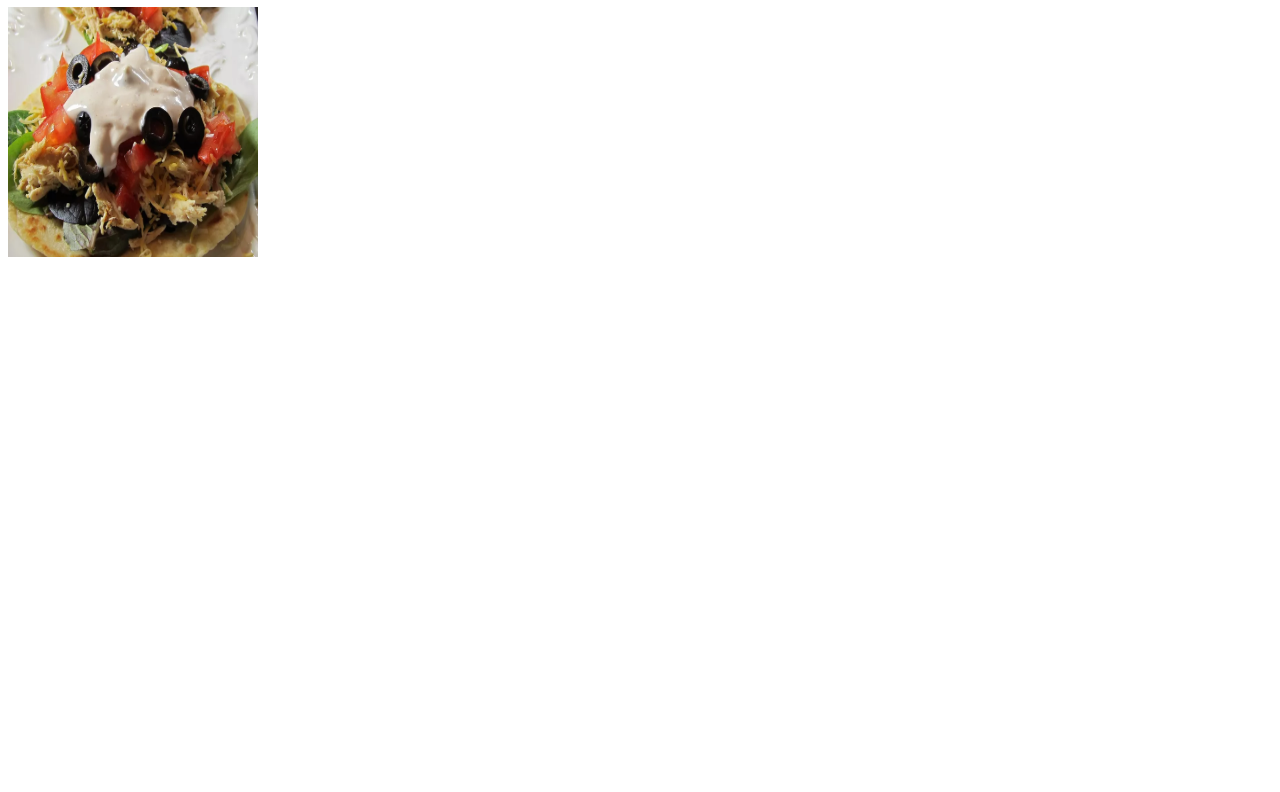
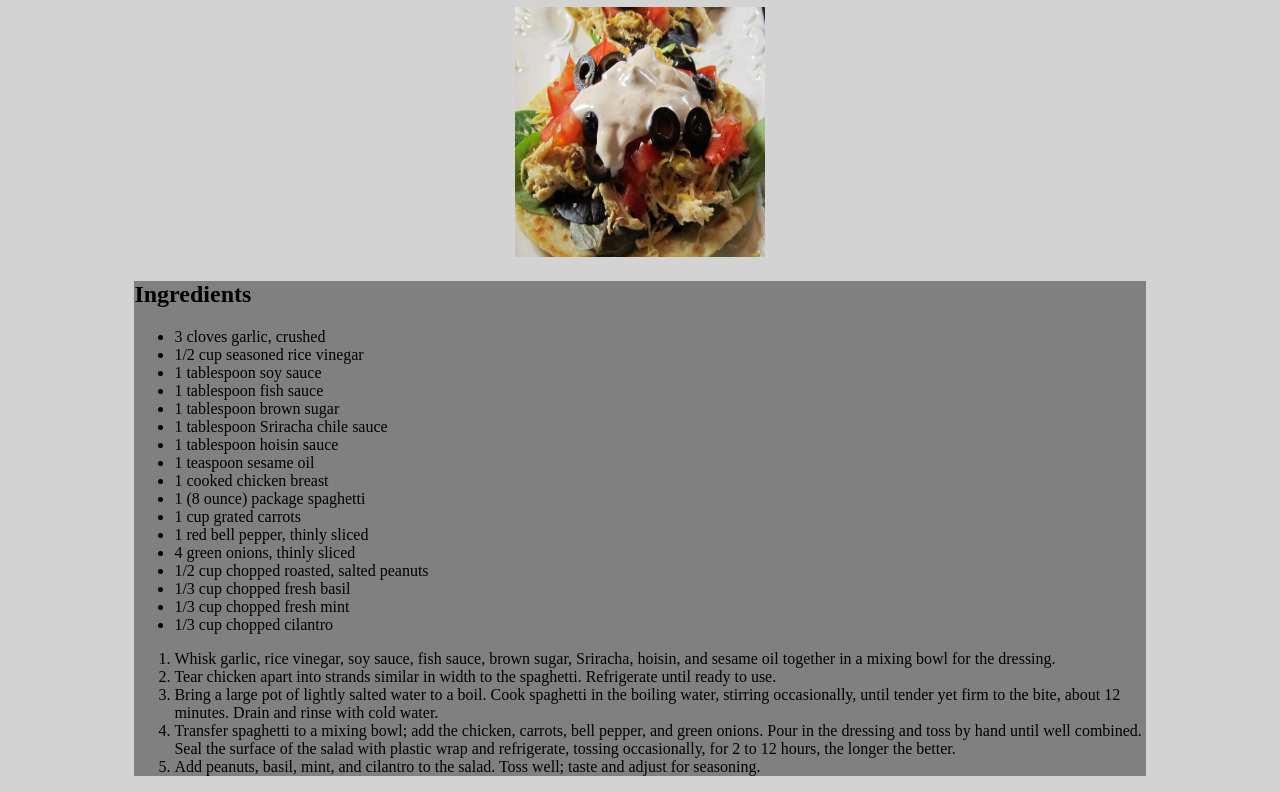
Before and after one commit to apatrick662/odin-recipes, a plain HTML site: page recipes/chicken-tacos.html in a window 1280 px wide. Shown: the part 73-865 px from the top of the page. Before the commit the page ends 800 px from the top, so only its background shows below. Drawn offline with Linux system fonts and the light colour scheme.

Commit message:
Added CSS to recpies html docs

```diff
--- a/recipes/chicken-tacos.html
+++ b/recipes/chicken-tacos.html
@@ -6,11 +6,46 @@
         <title></title>
         <meta name="description" content="">
         <meta name="viewport" content="width=device-width, initial-scale=1">
-        <link rel="stylesheet" href="">
+        <link rel="stylesheet" href="../style.css">
     </head>
     <body>
-        <h1>Ranch Chicken Tacos</h1>
-        <img src="img/ranch-chicken.jpg" alt="Ranch Chicken Tacos" style="width:250px;height:250px;">
+        <div class="header">
+            <h1>Ranch Chicken Tacos</h1>
+            <img src="img/ranch-chicken.jpg" alt="Ranch Chicken Tacos" style="width:250px;height:250px;">
+        </div>
+        <div class="recipe">
+            <h2>Ingredients</h2>
+            <div class="ingredients">
+                <ul>
+                    <li>3 cloves garlic, crushed</li>
+                    <li>1/2 cup seasoned rice vinegar</li>
+                    <li>1 tablespoon soy sauce</li>
+                    <li>1 tablespoon fish sauce</li>
+                    <li>1 tablespoon brown sugar</li>
+                    <li>1 tablespoon Sriracha chile sauce</li>
+                    <li>1 tablespoon hoisin sauce</li>
+                    <li>1 teaspoon sesame oil</li>
+                    <li>1 cooked chicken breast</li>
+                    <li>1 (8 ounce) package spaghetti</li>
+                    <li>1 cup grated carrots </li>
+                    <li>1 red bell pepper, thinly sliced</li>
+                    <li>4 green onions, thinly sliced</li>
+                    <li>1/2 cup chopped roasted, salted peanuts</li>
+                    <li>1/3 cup chopped fresh basil</li>
+                    <li>1/3 cup chopped fresh mint</li>
+                    <li>1/3 cup chopped cilantro</li>
+                </ul>
+            </div>
+            <div class="steps">
+                <ol>
+                    <li>Whisk garlic, rice vinegar, soy sauce, fish sauce, brown sugar, Sriracha, hoisin, and sesame oil together in a mixing bowl for the dressing. </li>
+                    <li>Tear chicken apart into strands similar in width to the spaghetti. Refrigerate until ready to use. </li>
+                    <li>Bring a large pot of lightly salted water to a boil. Cook spaghetti in the boiling water, stirring occasionally, until tender yet firm to the bite, about 12 minutes. Drain and rinse with cold water. </li>
+                    <li>Transfer spaghetti to a mixing bowl; add the chicken, carrots, bell pepper, and green onions. Pour in the dressing and toss by hand until well combined. Seal the surface of the salad with plastic wrap and refrigerate, tossing occasionally, for 2 to 12 hours, the longer the better. </li>
+                    <li>Add peanuts, basil, mint, and cilantro to the salad. Toss well; taste and adjust for seasoning. </li>
+                </ol>
+            </div>
+        </div>
 
         <script src="" async defer></script>
     </body>
--- /dev/null
+++ b/style.css
@@ -0,0 +1,16 @@
+body{
+    background-color: lightgray;
+    /* border: 1px solid red; */
+}
+
+.header{
+    text-align: center;
+}
+
+.recipe{
+    margin-left: auto;
+    margin-right: auto;
+    width: 80%;
+    background-color: gray;
+    /* border: 1px solid red; */
+}
```
Also changed, not shown: index.html (+1 -2 lines), recipes/chicken-noodle.html (+9 -2 lines), recipes/salmon.html (+38 -3 lines).
